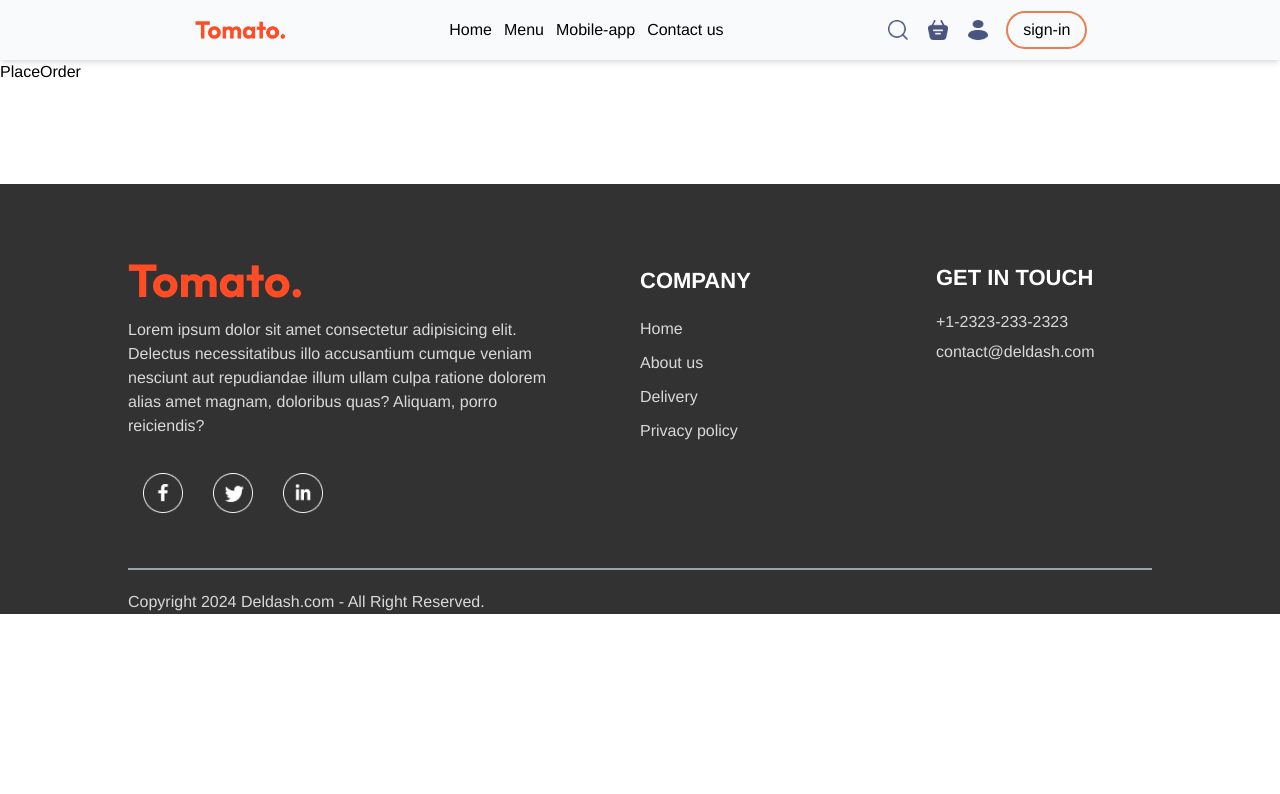
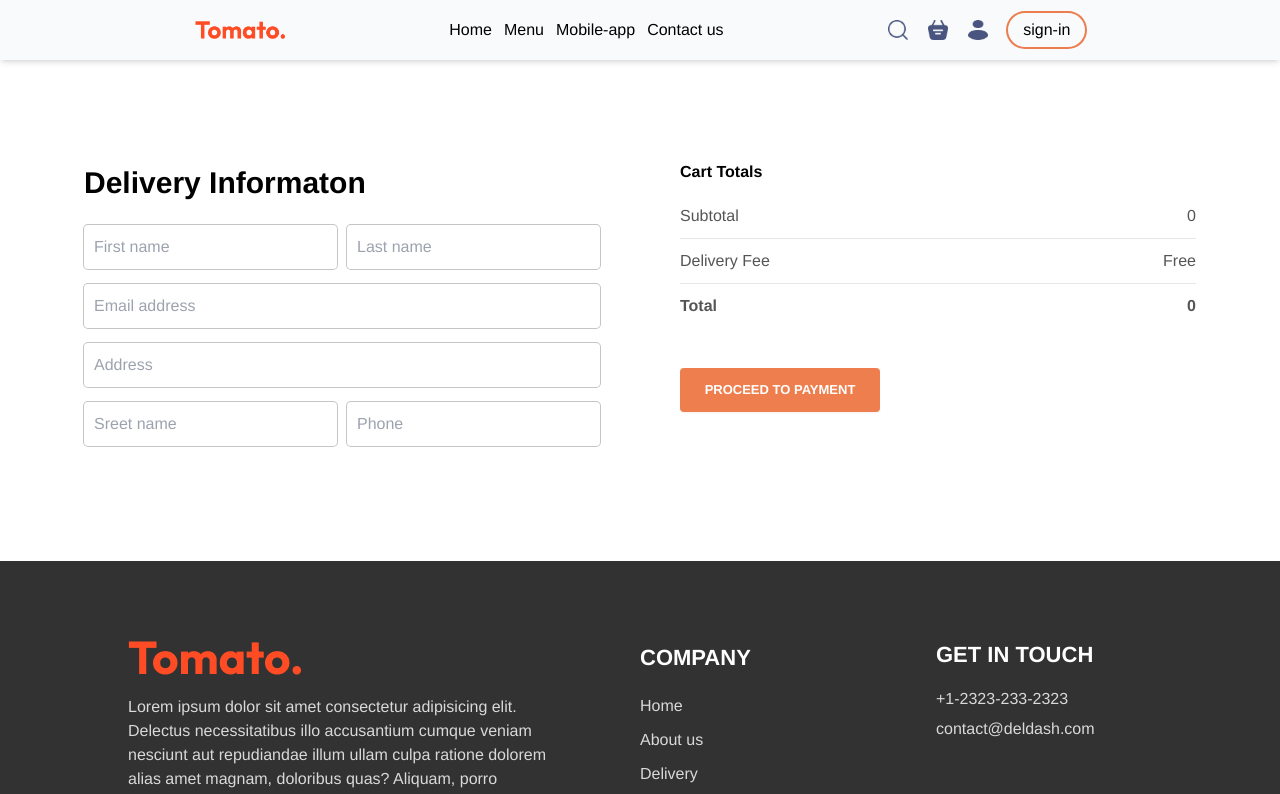
Before and after one commit to Binyam888/Delidash, a React (Vite) app in the folder frontend/delidash/: page /order in a window 1280 px wide. Shown: the top 794 px of the page. Built offline with nearby package versions, Linux system fonts and the light colour scheme.

Commit message:
completed the design portion for front-end

```diff
--- a/frontend/delidash/src/index.css
+++ b/frontend/delidash/src/index.css
@@ -38,6 +38,9 @@
 .cart-details-container hr{
   @apply bg-[#e2e2e2] h-[1px] my-[10px]
 }
+.place-order-left input{
+  @apply mb-[15px] w-[100%] p-[10px] ring-1 rounded-[4px] ring-[#c5c5c5] outline-[#ea5c1fc9]
+}
 /* #header{
 
 
--- a/frontend/delidash/src/pages/Cart.jsx
+++ b/frontend/delidash/src/pages/Cart.jsx
@@ -1,12 +1,14 @@
 import React from "react";
 import { useContext } from "react";
 import { StoreContext } from "../context/StoreContext";
+import { useNavigate } from "react-router-dom";
 
 function Cart() {
   const { cartItem, food_list, removeFromCart, getCartTotal } =
     useContext(StoreContext);
+  const navigate = useNavigate();
   return (
-    <div className="cart m-[5%]">
+    <div className="cart m-[5%] ">
       <div className="cart-items">
         <div className="cart-items-title grid grid-cols-[1fr,1.5fr,1fr,1fr,1fr,0.5fr] text-[12px] text-gray-500">
           <p>Items</p>
@@ -66,7 +68,9 @@ function Cart() {
                 <b>{getCartTotal()}</b>
               </div>
             </div>
-            <button className="bg-[#ea5c1fc9] text-white  w-[max(15vw,200px)] py-[12px] px-[10px]  rounded-[4px]  text-[13px] font-bold shadow-sm">
+            <button className="bg-[#ea5c1fc9] text-white  w-[max(15vw,200px)] py-[12px] px-[10px]  rounded-[4px]  text-[13px] font-bold shadow-sm"
+              onClick={()=>navigate("/order")}
+            >
               PROCEED TO CHECKOUT
             </button>
           </div>
--- a/frontend/delidash/src/pages/PlaceOrder.jsx
+++ b/frontend/delidash/src/pages/PlaceOrder.jsx
@@ -1,9 +1,56 @@
-import React from 'react'
+import React from "react";
+import { useContext } from "react";
+import { StoreContext } from "../context/StoreContext";
 
 function PlaceOrder() {
+  const {getCartTotal} = useContext(StoreContext)
   return (
-    <div>PlaceOrder</div>
-  )
+    <form action="" className="place-order m-[5%]  grid md:grid-cols-2  justify-center px-[20px]   gap-[80px] mt-[100px]">
+      <div className="place-order-left max-sm:w-[250px] max-sm:text-[14px]">
+        <p className="title text-[30px] max-sm:text-[20px] font-bold mb-[20px]">Delivery Informaton</p>
+        <div className="multi-feild flex gap-[10px]">
+          <input type="text" placeholder="First name" />
+          <input type="text" placeholder="Last name" />
+        </div>
+        <input type="text" placeholder="Email address" />
+        <input type="text" placeholder="Address" />
+
+        <div className="multi-feild flex gap-[10px]">
+          <input type="text" placeholder="Sreet name" />
+          <input type="number" placeholder="Phone" />
+        </div>
+      </div>
+
+
+      <div className="place-order-right ">
+        <div className="cart-total flex flex-1 flex-col gap-[20px] ">
+          <h1 className="font-semibold">Cart Totals</h1>
+          <div className="cart-details-container ">
+            <div className="cart-total-details ">
+              <p>Subtotal</p>
+              <p>{getCartTotal()}</p>
+            </div>
+            <hr />
+            <div className="cart-total-details ">
+              <p>Delivery Fee</p>
+              <p>{"Free"}</p>
+            </div>
+            <hr />
+            <div className="cart-total-details">
+              <b>Total</b>
+              <b>{getCartTotal()}</b>
+            </div>
+          </div>
+          <button
+            className="bg-[#ea5c1fc9] text-white  w-[max(15vw,200px)] py-[12px] px-[10px]  rounded-[4px]  text-[13px] mt-[30px] font-bold shadow-sm"
+
+          >
+            PROCEED TO PAYMENT
+          </button>
+        </div>
+      </div>
+    </form>
+  );
 }
 
-export default PlaceOrder
+export default PlaceOrder;
```
